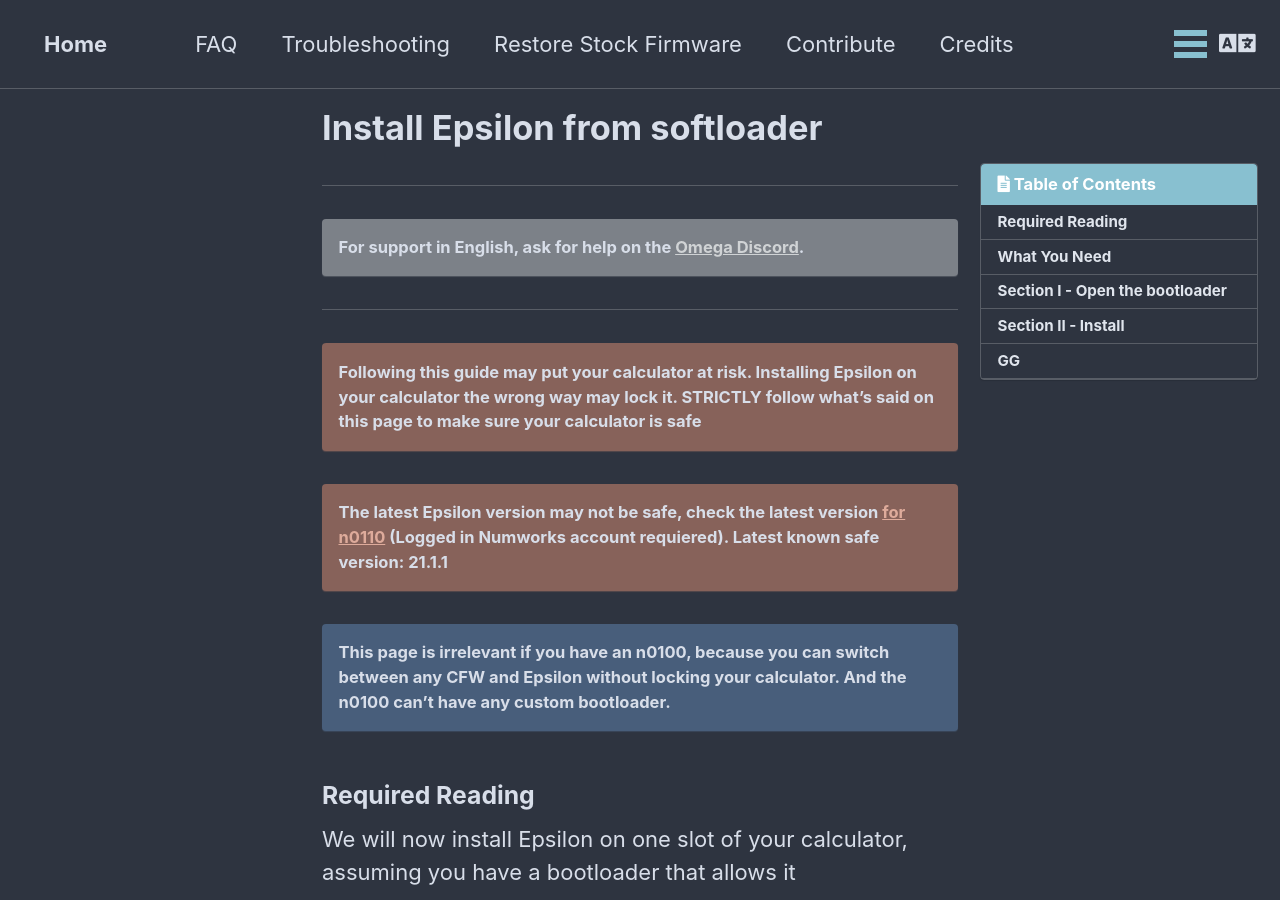
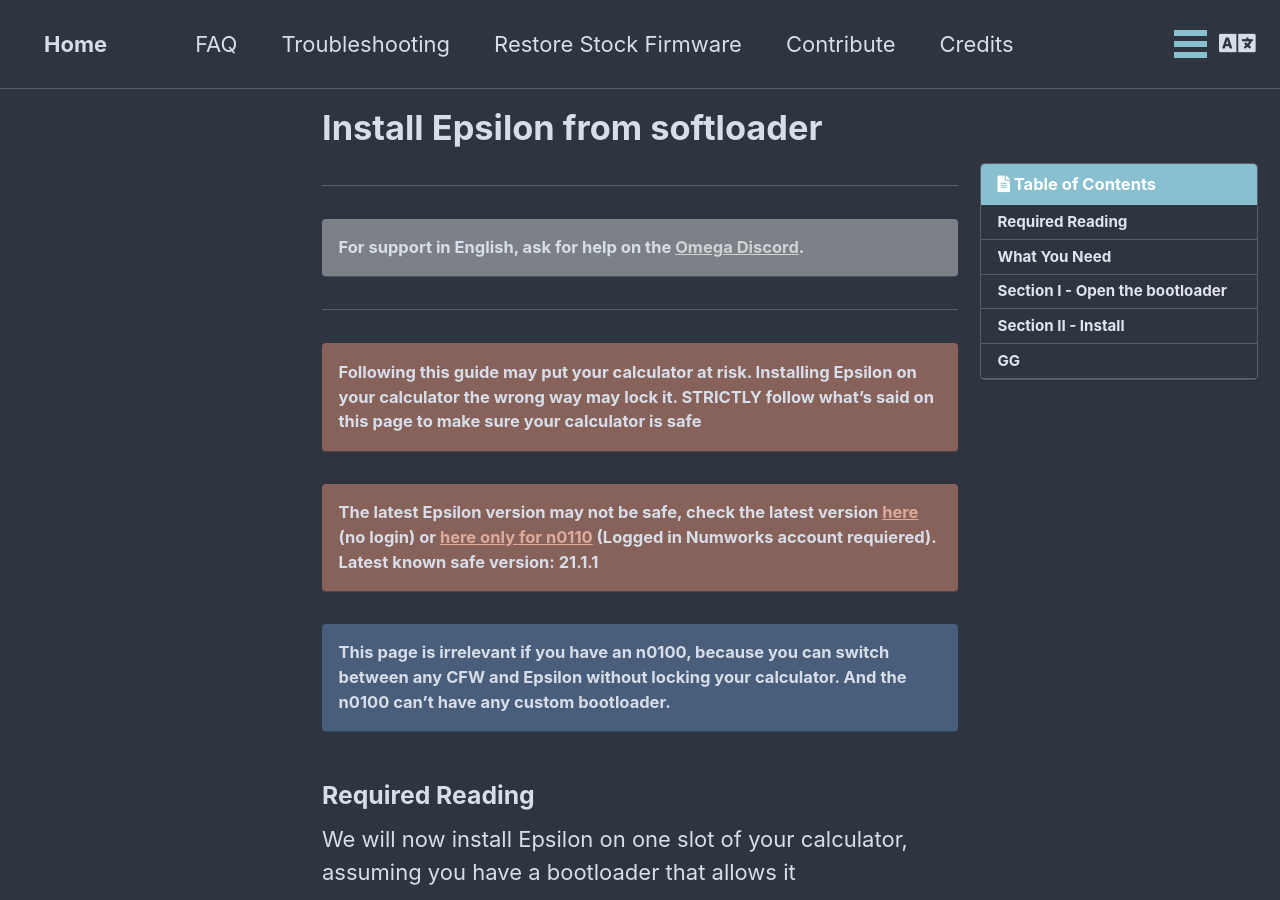
Before and after one commit to Omega-Numworks/Omega-Guide, a Jekyll site: the page built from _pages/en_US/install-epsilon-from-softloader.md, in a window 1280 px wide and 900 px high. Built offline with Jekyll 4.4.1, drawn with Linux system fonts in a browser that asks for light colours; comment, search, counter and statistics services are not loaded.

Commit message:
Make last version check easier
- Replace Epsilon latest version check from Numworks's website to a 'easier' one

```diff
--- a/_pages/en_US/install-epsilon-from-softloader.md
+++ b/_pages/en_US/install-epsilon-from-softloader.md
@@ -7,7 +7,7 @@
 Following this guide may put your calculator at risk. Installing Epsilon on your calculator the wrong way may lock it. **STRICTLY** follow what's said on this page to make sure your calculator is safe
 {: .notice--warning}
 
-The latest Epsilon version may not be safe, check the latest version [for n0110](https://my.numworks.com/firmwares/n0110/stable.json) (Logged in Numworks account requiered). Latest known safe version: **21.1.1**
+The latest Epsilon version may not be safe, check the latest version [here](https://numvercheck.deno.dev) (no login) or [here only for n0110](https://my.numworks.com/firmwares/n0110/stable.json) (Logged in Numworks account requiered). Latest known safe version: **21.1.1**
 {: .notice--warning}
 
 This page is irrelevant if you have an n0100, because you can switch between any CFW and Epsilon without locking your calculator. And the n0100 can't have any custom bootloader.
```
Also changed, not shown: _pages/fr_FR/install-epsilon-from-softloader.md (+1 -1 lines).
